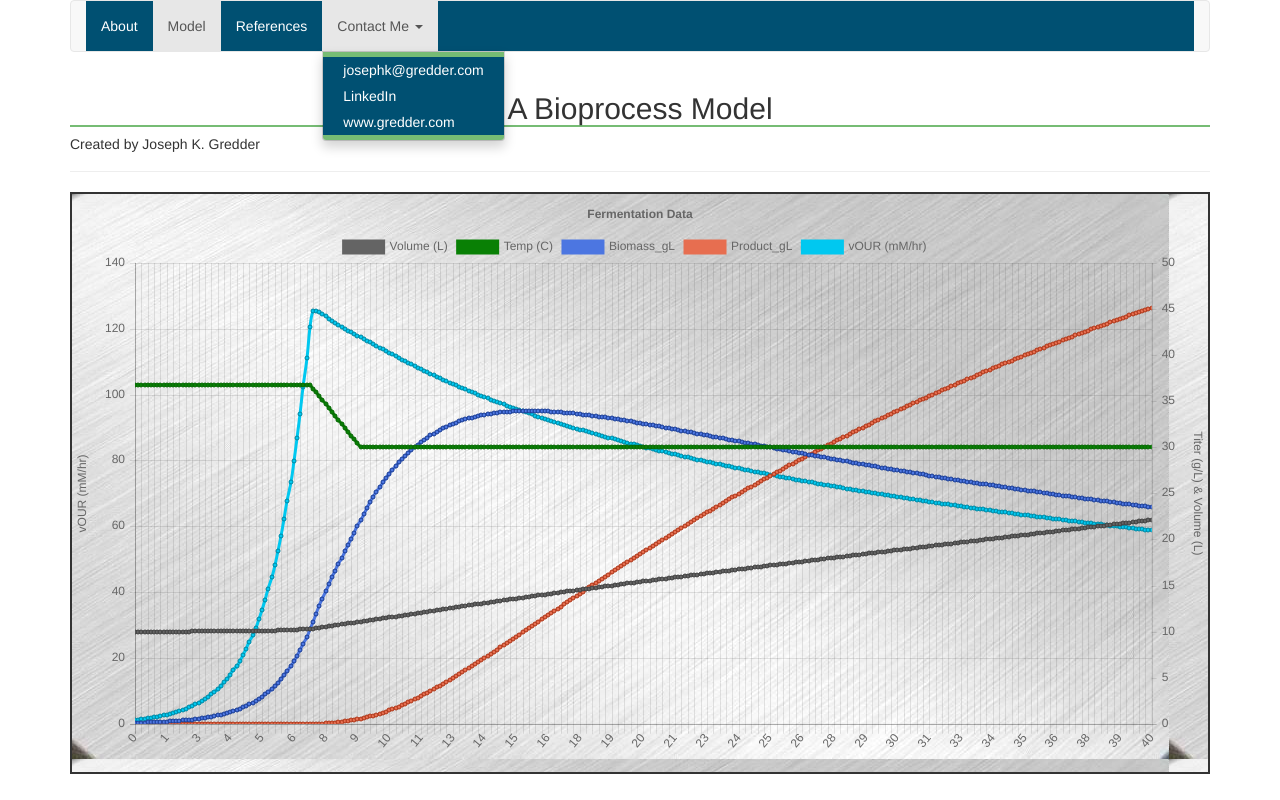
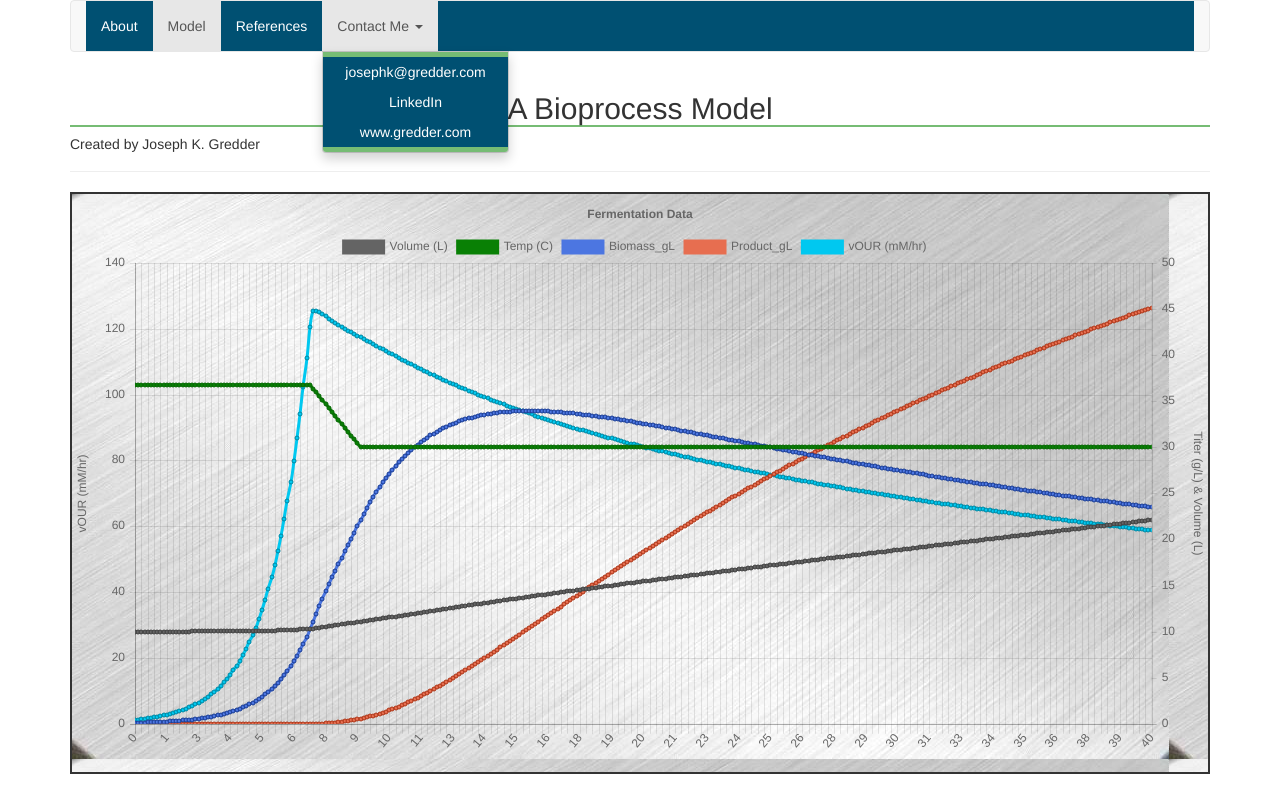
Before and after one commit to jkgredde/jkgredde.github.io, a plain HTML site: page index.html in a window 1280 px wide. Both pictures are taken after a click on the button "Contact Me". Shown: the top 800 px of the page. Drawn offline with nearby package versions, Linux system fonts and the light colour scheme.

Commit message:
Add files via upload

```diff
--- a/FermModelStyle.css
+++ b/FermModelStyle.css
@@ -32,6 +32,13 @@ ul.dropdown-menu{
 }
 ul.nav.navbar-nav li a{
 
+    background-color: rgb(0,80,114);
+    color: white;
+}
+.dropdown-menu li{
+    margin: 0px;
+    padding: 2px;
+    text-align: center;
     background-color: rgb(0,80,114);
     color: white;
 }
```
